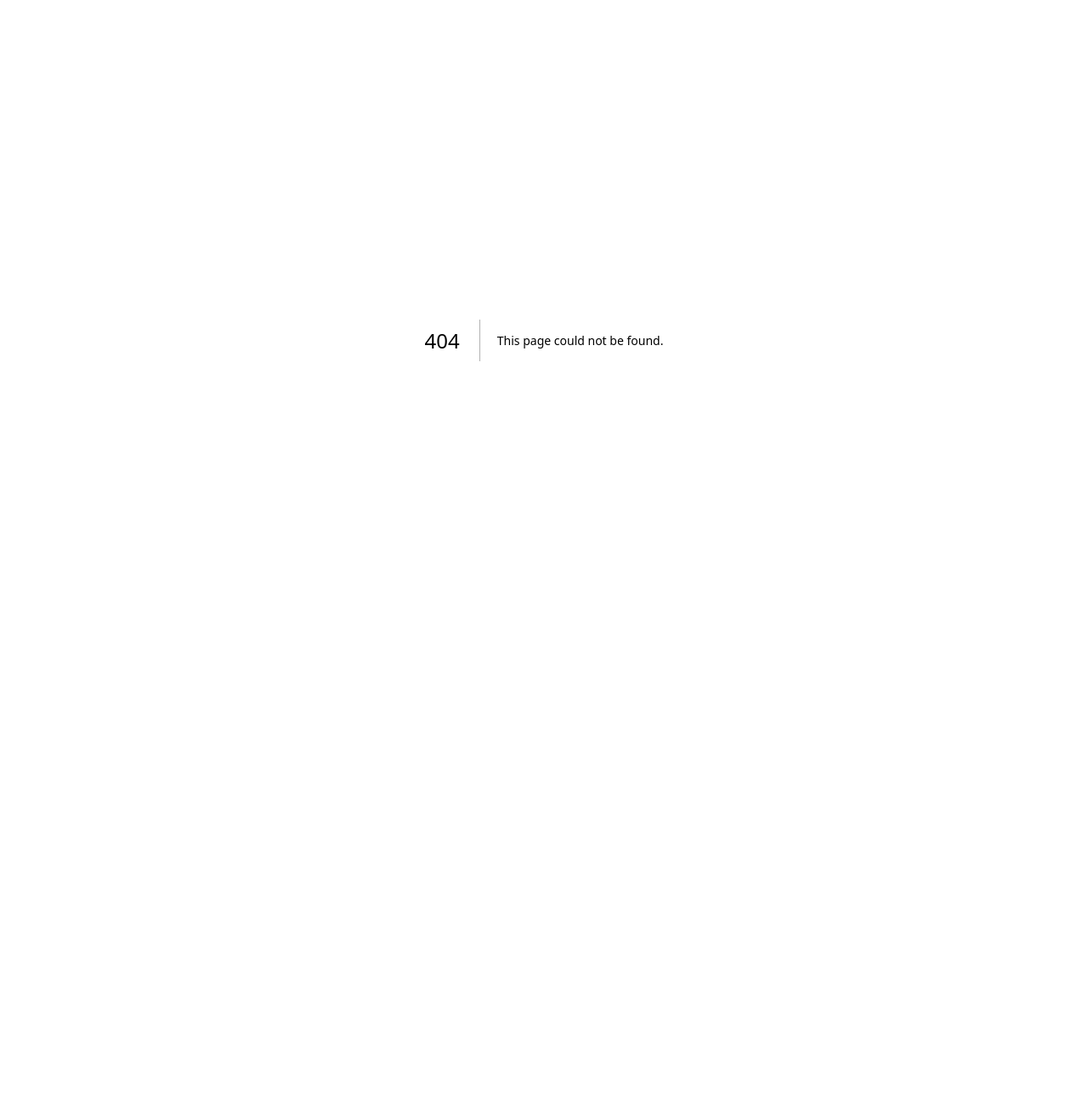
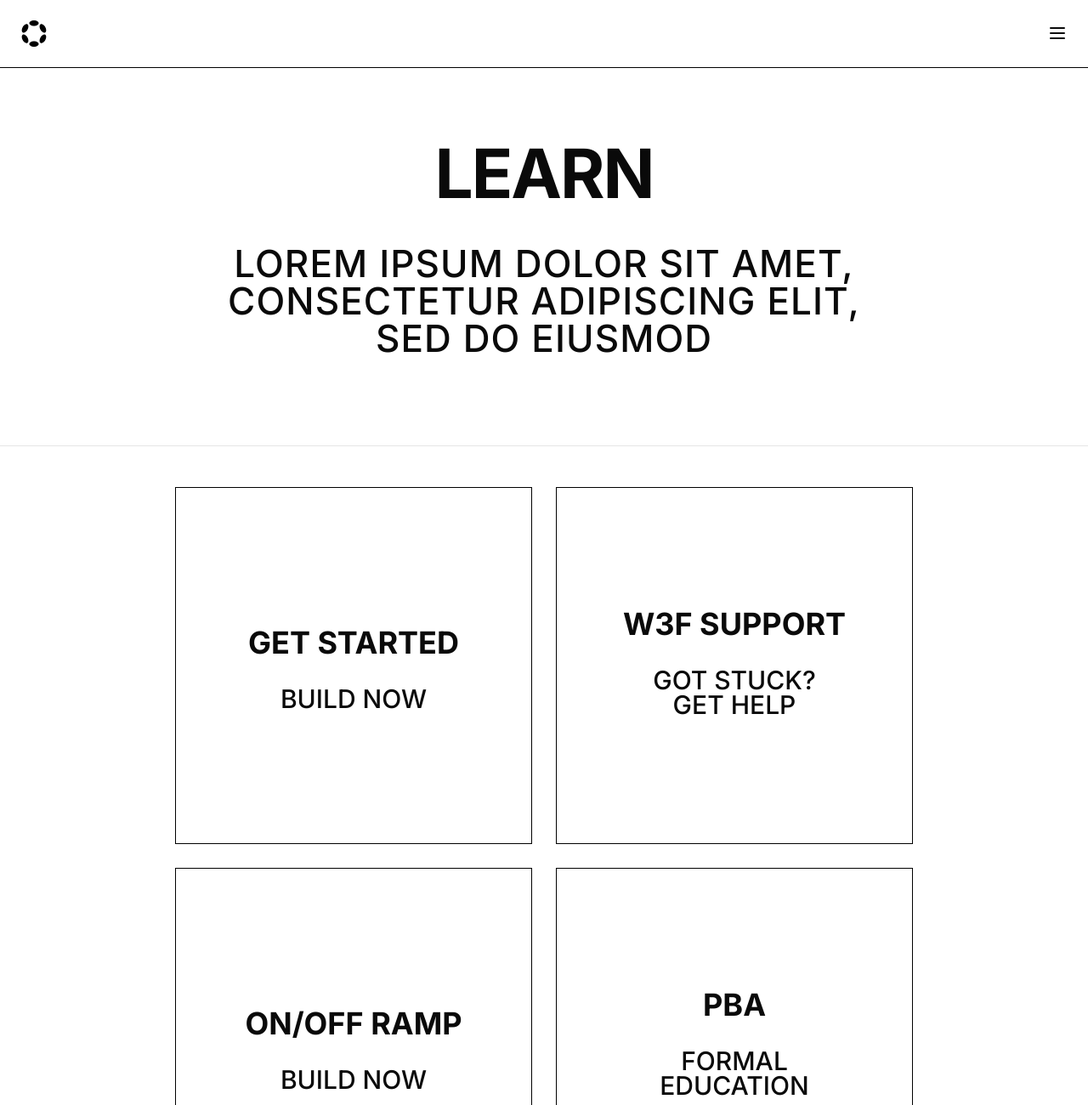
Before and after one commit to lhymmEU/raindot, a Next.js app: page /learn in a window 1280 px wide. Before the commit this address had no page. Shown: the top 1300 px of the page at 85% size. Before the commit the page ends 800 px from the top, so only its background shows below. Built offline with nearby package versions, Linux system fonts and the light colour scheme.

Commit message:
page learn v0.1

```diff
--- a/app/components/card-grid-two.tsx
+++ b/app/components/card-grid-two.tsx
@@ -1,13 +1,14 @@
 import Card from "@/app/components/card";
 
-export default function CardGrid() {
-  const cards = [
-    { title: "JAM", descriptionTop: "ONE LINER", descriptionBottom: "ONE LINER" },
-    { title: "BUILD", descriptionTop: "ONE LINER", descriptionBottom: "ONE LINER" },
-    { title: "EARN", descriptionTop: "ONE LINER", descriptionBottom: "ONE LINER" },
-    { title: "LEARN", descriptionTop: "ONE LINER", descriptionBottom: "ONE LINER" },
-  ]
+interface CardGridProps {
+  cards: {
+    title: string;
+    descriptionTop: string;
+    descriptionBottom: string;
+  }[];
+}
 
+export default function CardGrid({ cards }: CardGridProps) {
   return (
     <section className="max-w-5xl mx-auto px-4 py-12">
       <div className="grid grid-cols-1 md:grid-cols-2 gap-[28px] w-[868px] h-[868px] mx-auto">
--- /dev/null
+++ b/app/learn/page.tsx
@@ -0,0 +1,40 @@
+import CardGrid from "@/app/components/card-grid-two";
+import Footer from "@/app/components/footer";
+import Header from "@/app/components/header";
+import Hero from "@/app/components/hero";
+
+export default function Learn() {
+  const cards = [
+    {
+      title: "GET STARTED",
+      descriptionTop: "BUILD NOW",
+      descriptionBottom: " ",
+    },
+    {
+      title: "W3F SUPPORT",
+      descriptionTop: "GOT STUCK?",
+      descriptionBottom: "GET HELP",
+    },
+    {
+      title: "ON/OFF RAMP",
+      descriptionTop: "BUILD NOW",
+      descriptionBottom: " ",
+    },
+    {
+      title: "PBA",
+      descriptionTop: "FORMAL",
+      descriptionBottom: "EDUCATION",
+    },
+  ];
+  return (
+    <div>
+      <Header />
+      <Hero
+        title="LEARN"
+        description="Lorem ipsum dolor sit amet, consectetur adipiscing elit, sed do eiusmod"
+      />
+      <CardGrid cards={cards} />
+      <Footer />
+    </div>
+  );
+}
--- a/app/page.tsx
+++ b/app/page.tsx
@@ -1,19 +1,46 @@
-import Header from "@/app/components/header"
-import Hero from "@/app/components/hero"
-import CardGrid from "@/app/components/card-grid-two"
-import ChatSection from "@/app/components/chat-section"
-import Footer from "@/app/components/footer"
+import Header from "@/app/components/header";
+import Hero from "@/app/components/hero";
+import CardGrid from "@/app/components/card-grid-two";
+import ChatSection from "@/app/components/chat-section";
+import Footer from "@/app/components/footer";
 
 export default function Home() {
+  const cards = [
+    {
+      title: "JAM",
+      descriptionTop: "ONE LINER",
+      descriptionBottom: "ONE LINER",
+    },
+    {
+      title: "BUILD",
+      descriptionTop: "ONE LINER",
+      descriptionBottom: "ONE LINER",
+    },
+    {
+      title: "EARN",
+      descriptionTop: "ONE LINER",
+      descriptionBottom: "ONE LINER",
+    },
+    {
+      title: "LEARN",
+      descriptionTop: "ONE LINER",
+      descriptionBottom: "ONE LINER",
+    },
+  ];
   return (
     <div className="min-h-screen flex flex-col bg-gray-100">
       <Header />
       <main className="flex-grow">
-        <Hero title="THE PORTAL" description="Lorem ipsum dolor sit amet, consectetur adipiscing elit, sed do eiusmod" buttonOneText="Get Started" buttonTwoText="Explore" />
-        <CardGrid />
+        <Hero
+          title="THE PORTAL"
+          description="Lorem ipsum dolor sit amet, consectetur adipiscing elit, sed do eiusmod"
+          buttonOneText="Get Started"
+          buttonTwoText="Explore"
+        />
+        <CardGrid cards={cards} />
         <ChatSection />
       </main>
       <Footer />
     </div>
-  )
+  );
 }
```
